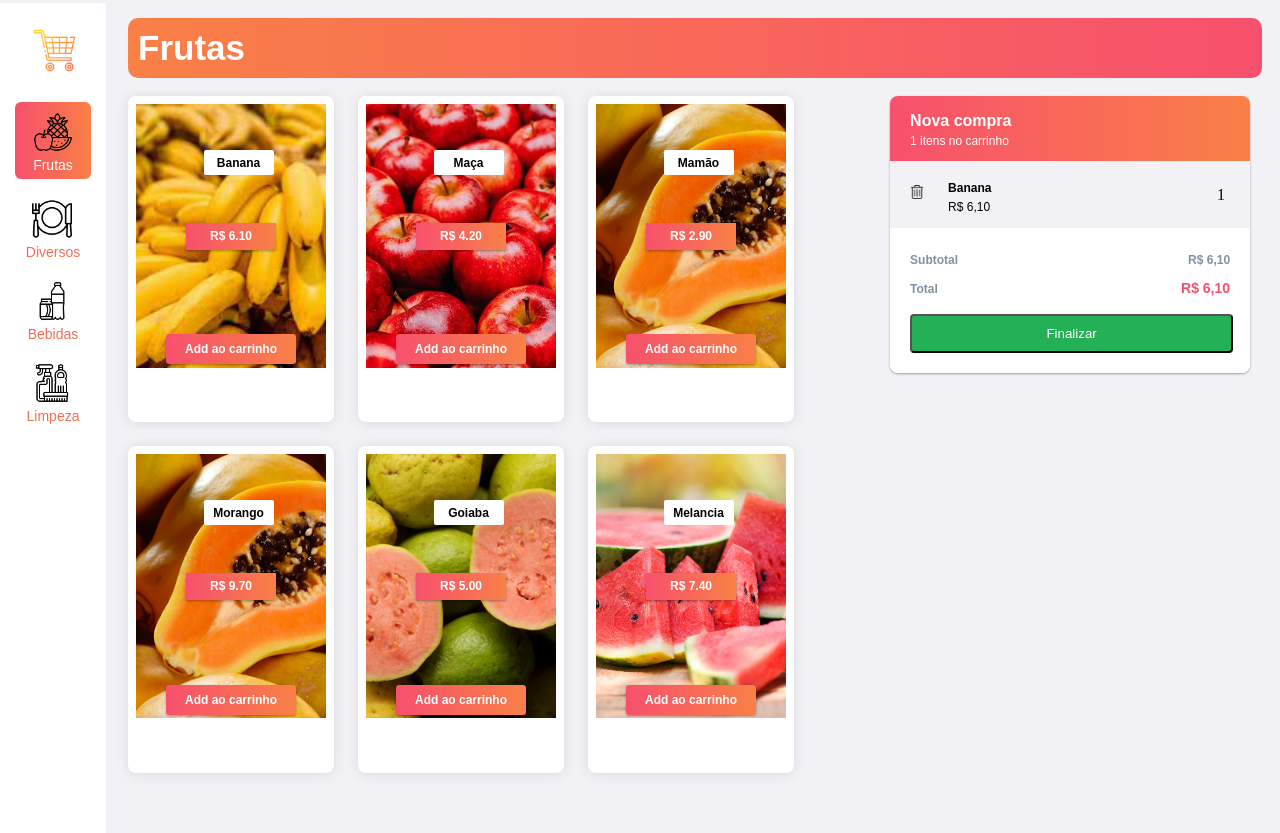
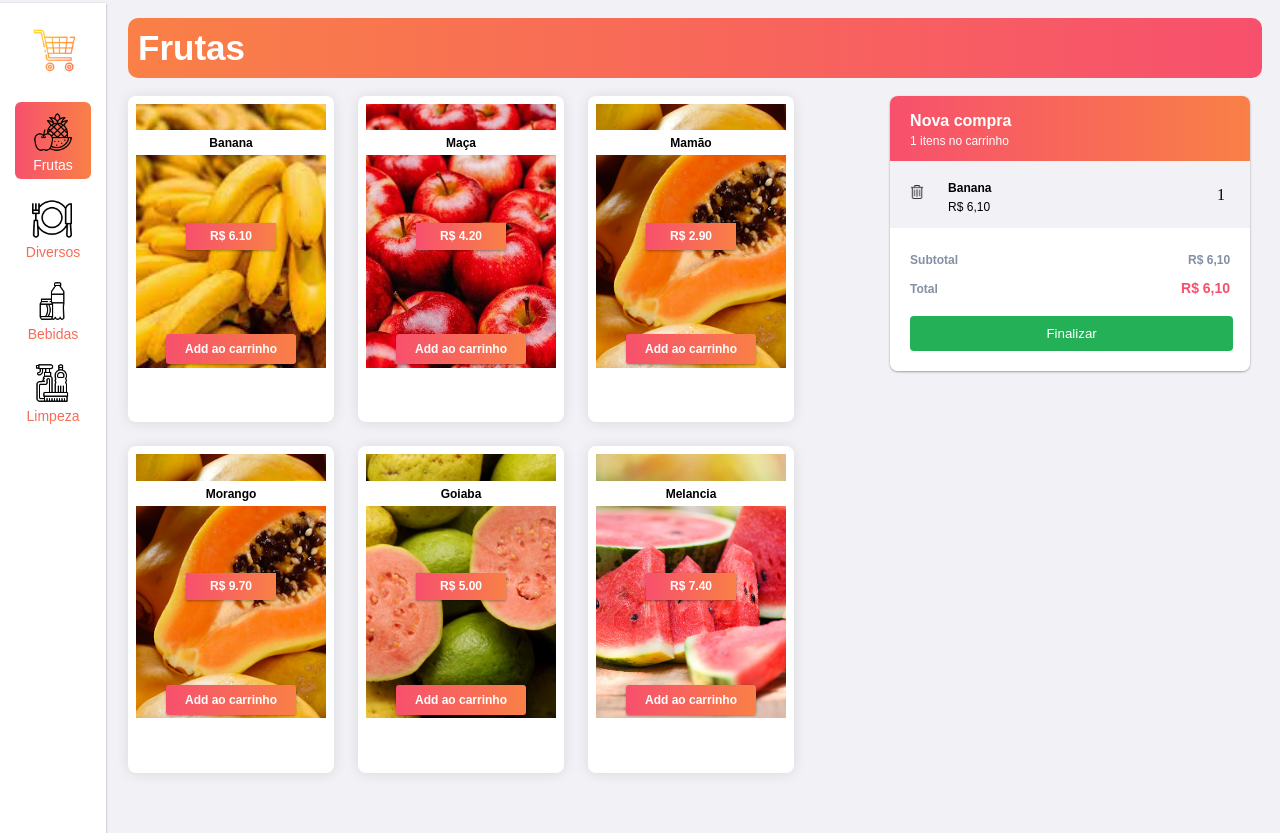
Before and after one commit to Joanadarknes/Carrinho-de-compras, a PHP site: page /?adicionar=0 in a window 1280 px wide. Run offline with PHP 8.4, Linux system fonts and the light colour scheme; data that the repository does not hold is empty.

Commit message:
atualizando

```diff
--- a/index.php
+++ b/index.php
@@ -107,6 +107,7 @@ session_start();
                 ?>
 
                 <!-- <?php
+                $idProduto = 0;
                 //REMOVER DO CARRINHO
                 if (isset($_GET['remover'][$idProduto])) {
                     $idProduto = (int) $_GET['remover'];
--- a/styles.css
+++ b/styles.css
@@ -6,6 +6,7 @@ body{
   }
 
   .menu {
+    box-shadow: 0 1px 3px rgba(0,0,0,0.12), 0 1px 2px rgba(0,0,0,0.24);
     margin-top: -15px;
     height: 100%;
     position: absolute;
@@ -153,10 +154,9 @@ body{
 
 
   .produto p{
-    margin-top: -10.6%;
-    margin-left: 15px;
+    margin-top: -13.6%;
     position: absolute;
-    width: 70px;
+    width: 191px;
     height: 25px;
     font-family: 'Poppins', sans-serif;
     font-size: 12px;
@@ -164,7 +164,6 @@ body{
     font-weight:bold;
     text-align: center;
     background: #FFFFFF;
-    border-radius: 2px;
   }
 
   .produto a{
@@ -281,14 +280,11 @@ body{
   .total button {
     width: 95%;
     cursor: pointer;
-    outline: none;
-    margin-top: 18px;
-    margin-left: 10px;
-    margin-bottom: 10PX;
+     margin: 10px;
     border-radius: 4px;
     background: #24b056;
     color: #FFFFFF;
-    display: block;
+    border: 0;
     font-family: 'Poppins', sans-serif;
     padding: 10px;
   }
```
